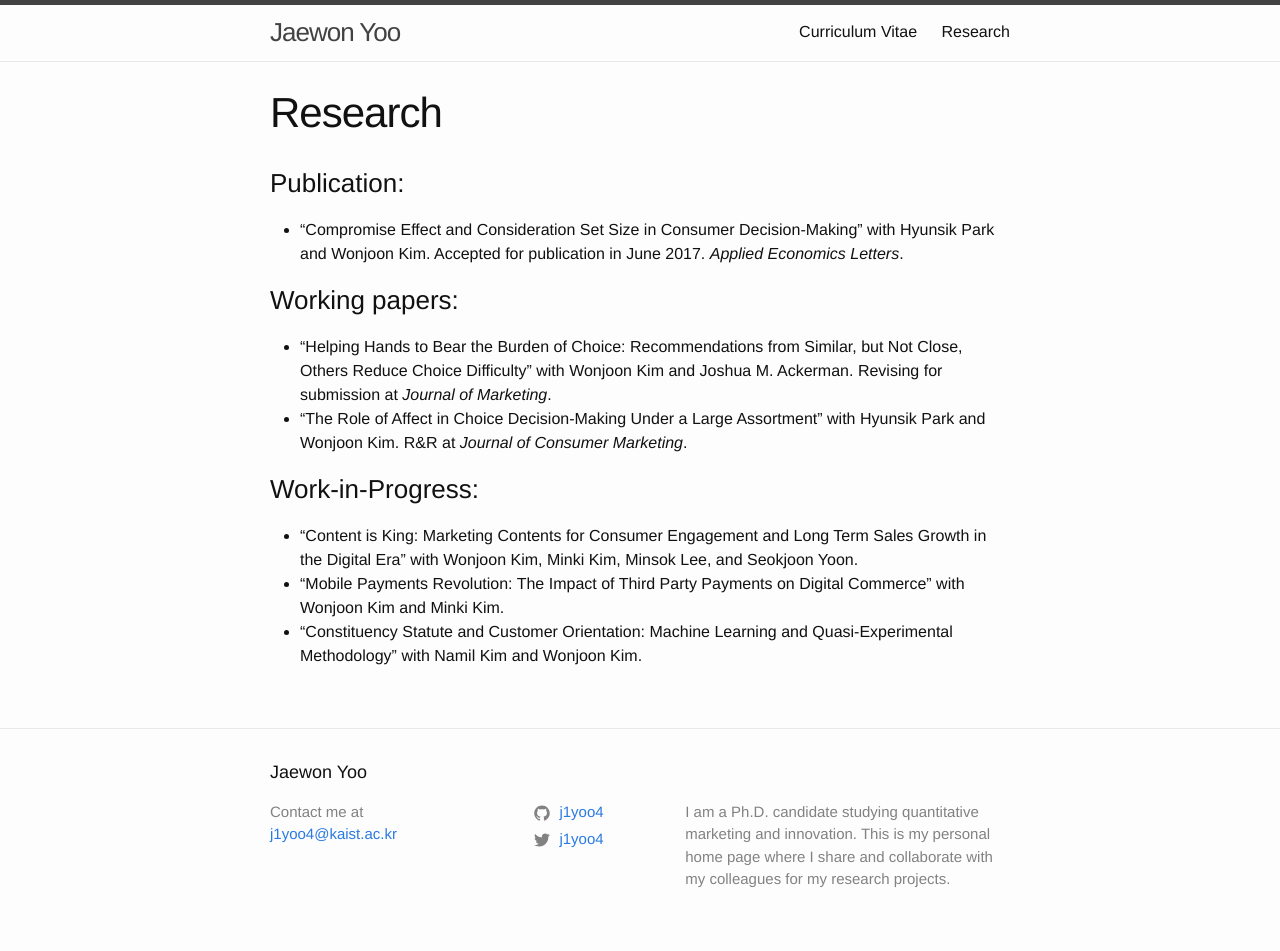
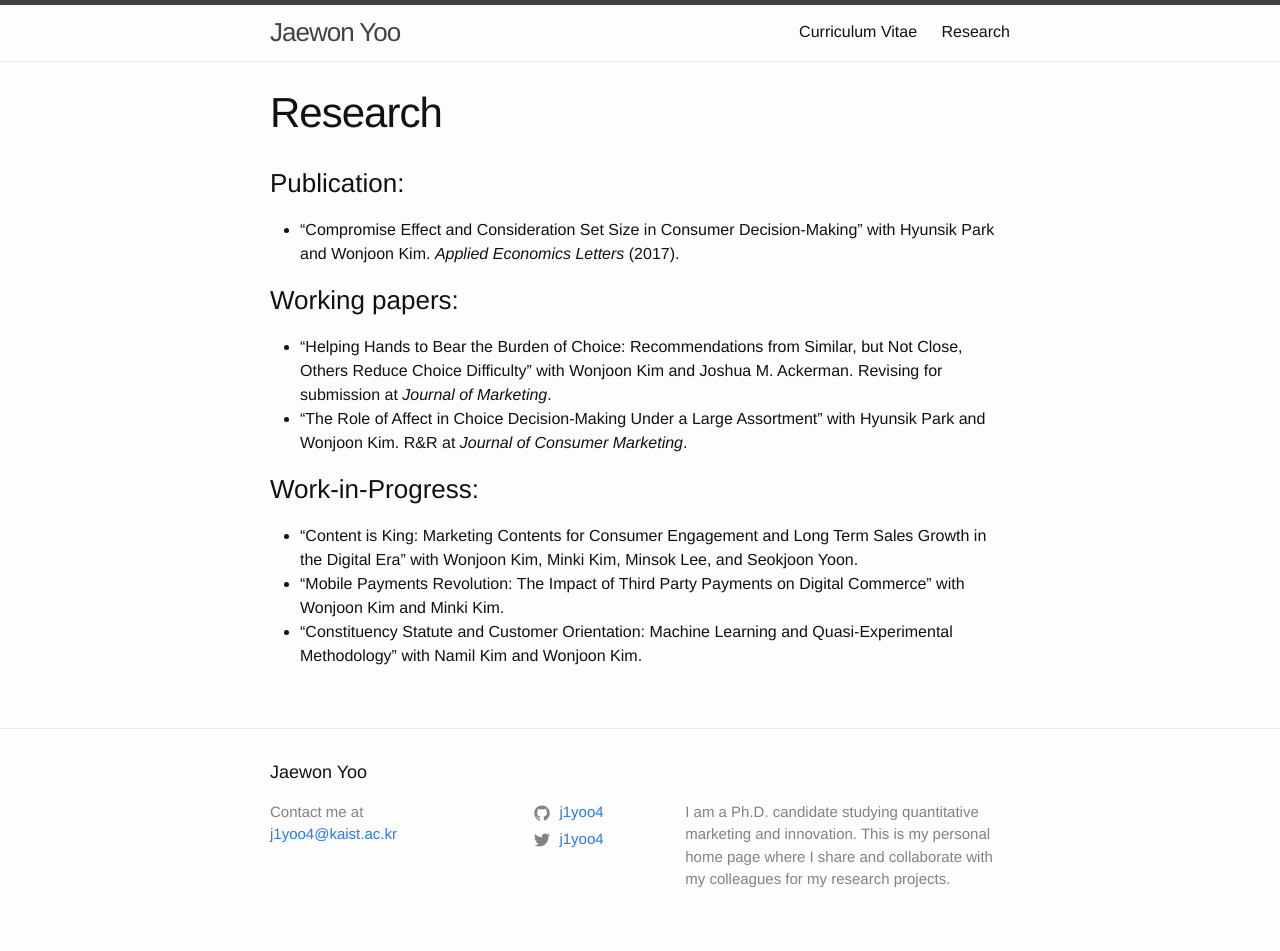
Before and after one commit to j1yoo/j1yoo.github.io, a Jekyll site: the page built from research.markdown, in a window 1280 px wide. Built offline with Jekyll 4.4.1, drawn with Linux system fonts in a browser that asks for light colours.

Commit message:
Create research.markdown

```diff
--- a/research.markdown
+++ b/research.markdown
@@ -5,7 +5,7 @@ permalink: /research/
 ---
 
 ### Publication:
-* "Compromise Effect and Consideration Set Size in Consumer Decision-Making" with Hyunsik Park and Wonjoon Kim. Accepted for publication in June 2017. _Applied Economics Letters_.
+* "Compromise Effect and Consideration Set Size in Consumer Decision-Making" with Hyunsik Park and Wonjoon Kim. _Applied Economics Letters_ (2017).
 
 ### Working papers:
 * "Helping Hands to Bear the Burden of Choice: Recommendations from Similar, but Not Close, Others Reduce Choice Difficulty" with Wonjoon Kim and Joshua M. Ackerman. Revising for submission at _Journal of Marketing_.
```
